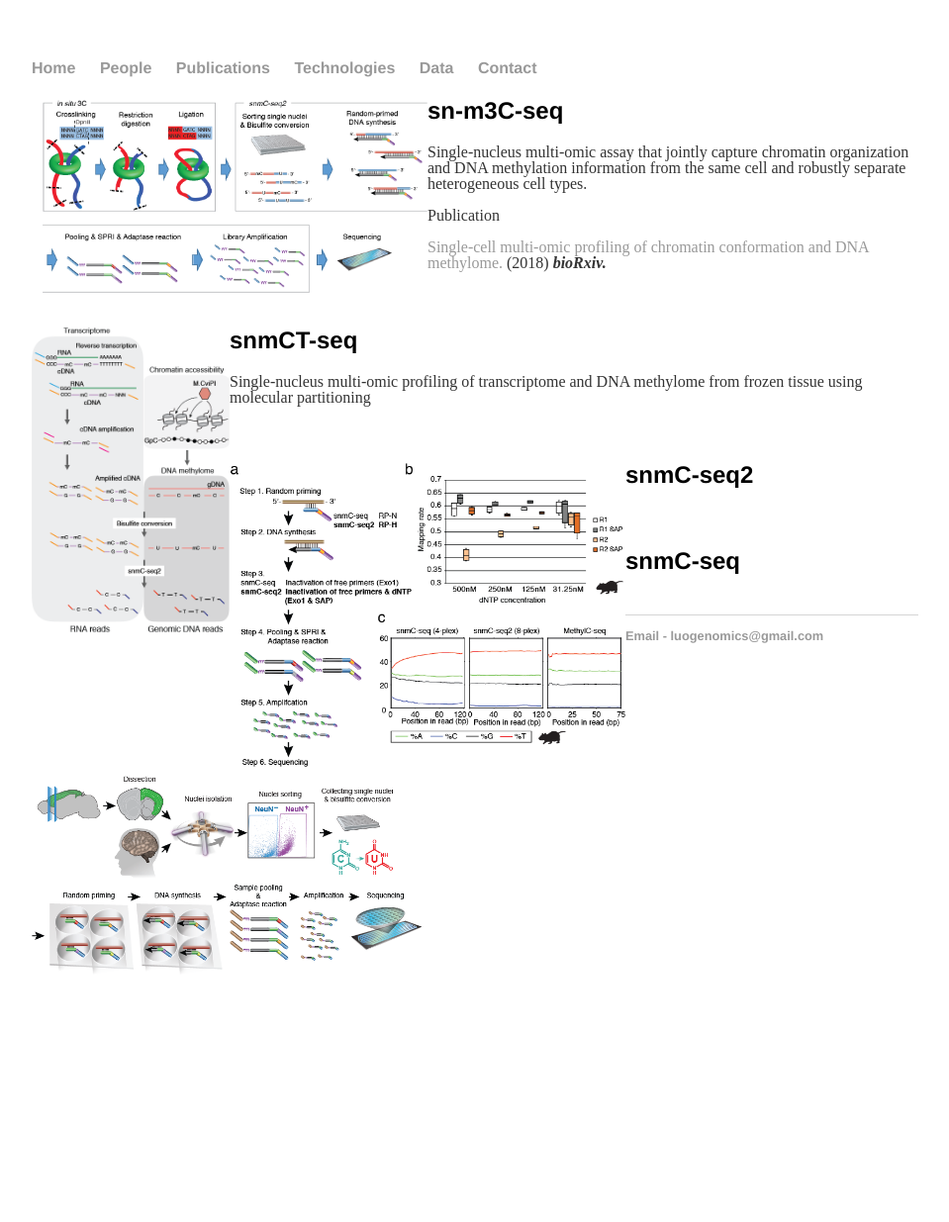
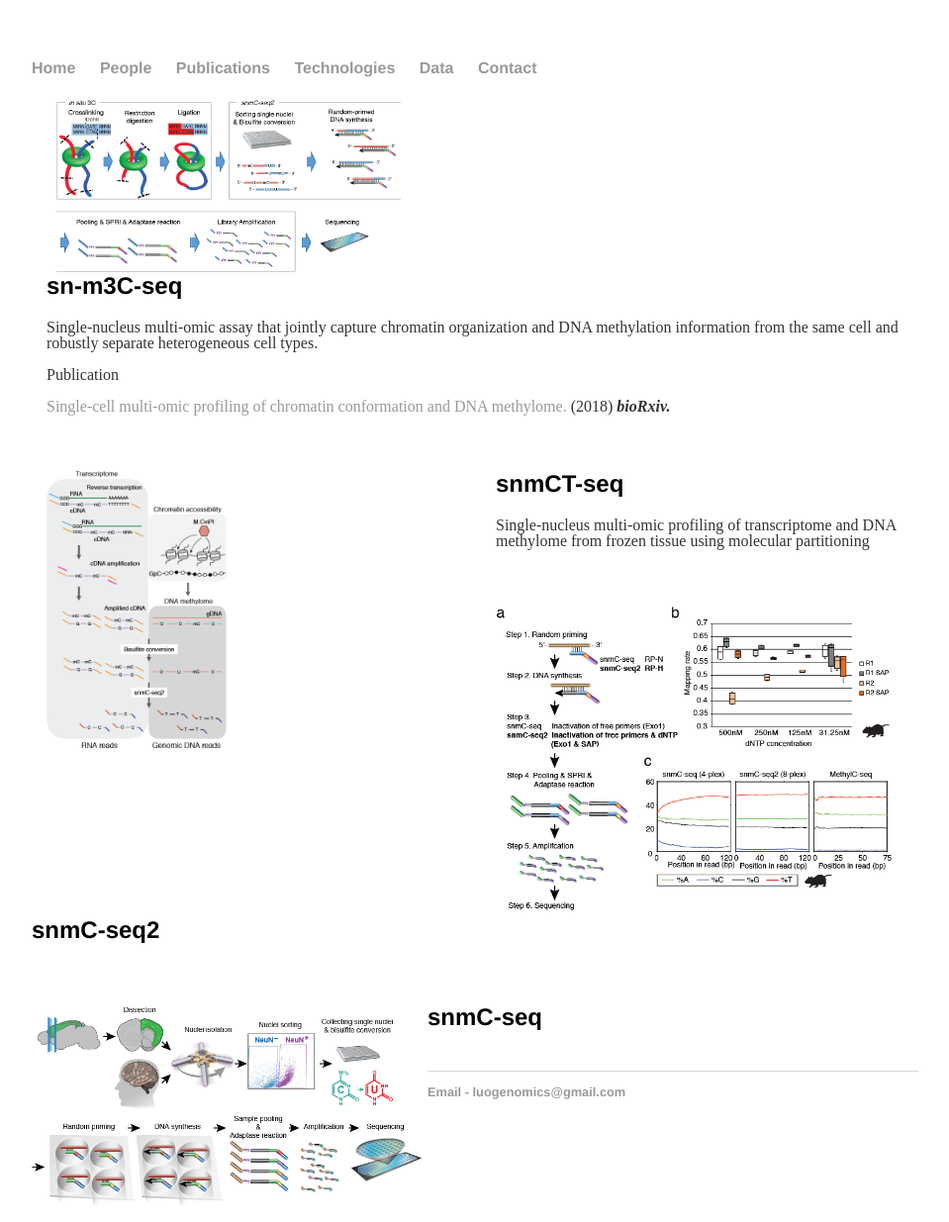
Before and after one commit to luogenomics/luogenomics.github.io, a Jekyll site: the page built from technologies/index.html, in a window 1280 px wide. Shown: the whole page at 99% size, without its empty margins (160-1119 px from the left). Built offline with Jekyll 4.4.1, drawn with Linux system fonts in a browser that asks for light colours; before the commit the page ends 1001 px from its top, so only the background shows below that.

Commit message:
Update index.html

```diff
--- a/technologies/index.html
+++ b/technologies/index.html
@@ -2,27 +2,27 @@
 layout: default
 title: Luo Lab Technologies
 ---
-<div class="project-box">
+<div class="projectbox">
   <a class="pull-left" href="">
-    <img width=400 class="media-object" src="m3C-seq.png" >
+    <img width=400 class="projectmedia" src="m3C-seq.png" >
   </a>
   <h2> sn-m3C-seq </h2>
   <p> Single-nucleus multi-omic assay that jointly capture chromatin organization and DNA methylation information from the same cell and robustly separate heterogeneous cell types. </p>
   <p> Publication </p>
   <p><a href="https://www.biorxiv.org/content/10.1101/503235v1" target="_blank">Single-cell multi-omic profiling of chromatin conformation and DNA methylome. </a> (2018) <strong><em>bioRxiv.</strong></em></p>
+  <div class="bigspacer"></div>
 </div>
-<div class="bigspacer"></div>
 
 
 
-<div class="project-box">
+<div class="projectbox">
   <a class="pull-left" href="">
-    <img width=200 class="media-object" src="mCT-seq.png">
+    <img width=200 class="projectmedia" src="mCT-seq.png">
   </a>
   <h2> snmCT-seq </h2>
   <p> Single-nucleus multi-omic profiling of transcriptome and DNA methylome from frozen tissue using molecular partitioning </p>
+  <div class="bigspacer"></div>
 </div>
-<div class="bigspacer"></div>
 
 
 <div class="project-box">
```
